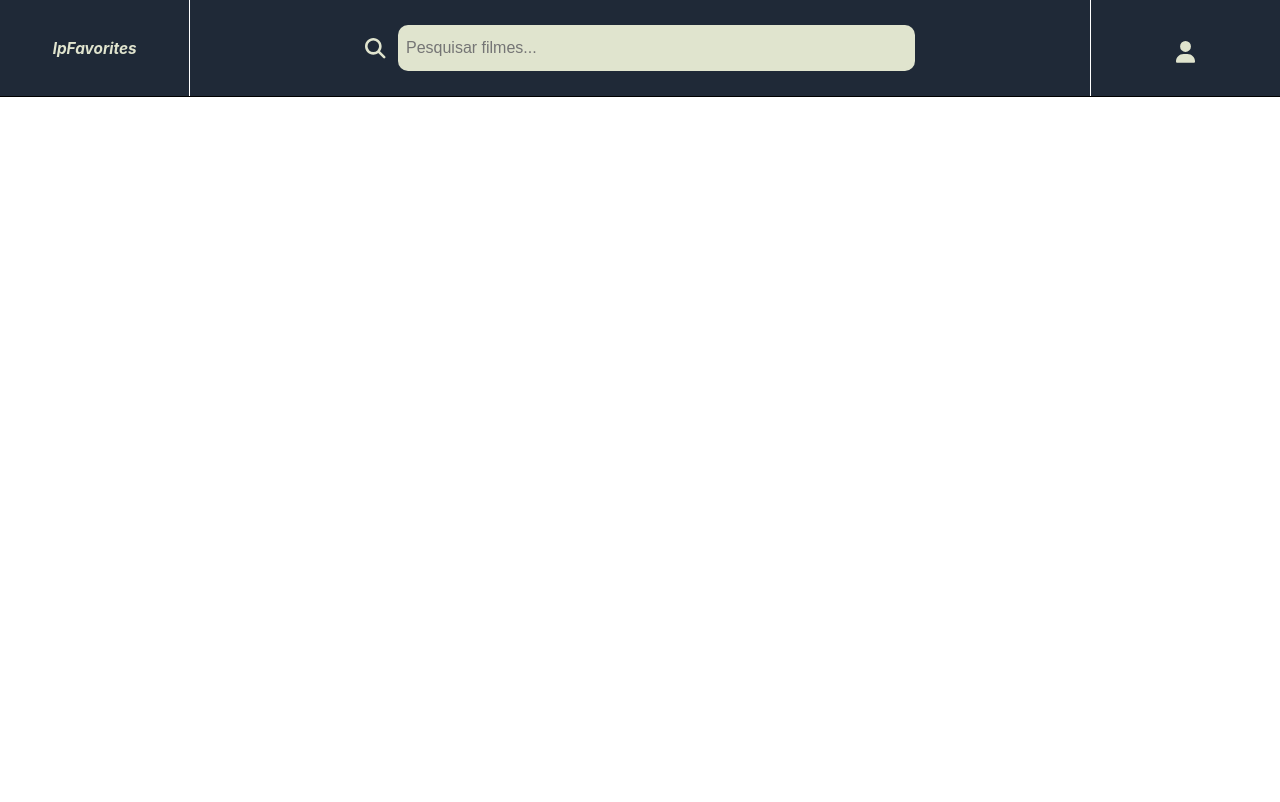
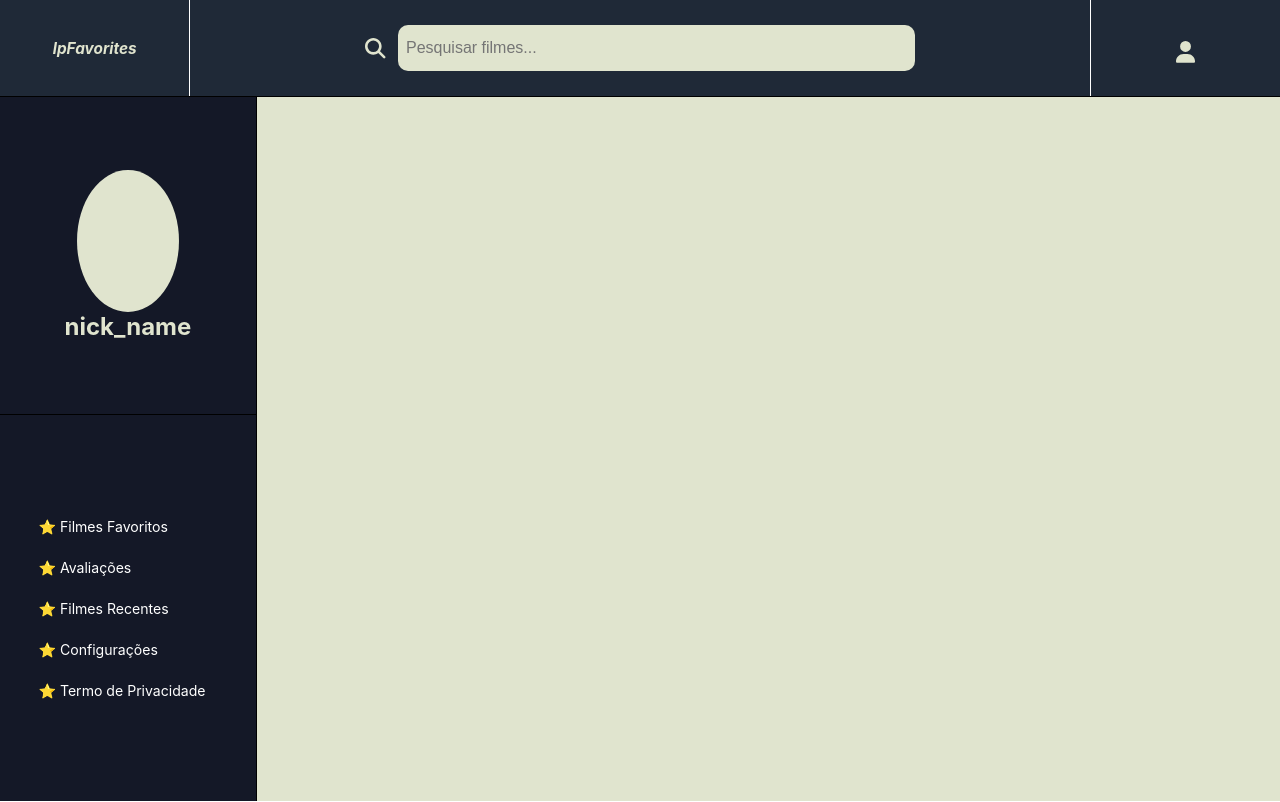
Before and after one commit to josevitordds/LpFavorites, a React (Create React App) app: page /profile in a window 1280 px wide. Built offline with nearby package versions, Linux system fonts and the light colour scheme.

Commit message:
inicio da criação da página do perfil

```diff
--- a/src/components/Header.js
+++ b/src/components/Header.js
@@ -82,10 +82,10 @@ function Header({ setMovies }) {
 
   return (
     <div className="headerPage">
-      <div className="logoHeader" onClick={() => navigate("/")}>
+      <div className="logoHeader bg-corHeader" onClick={() => navigate("/")}>
         <h1>lpFavorites</h1>
       </div>
-      <form className="pesquisaHeader" onSubmit={handleSearchSubmit} ref={searchRef}>
+      <form className="pesquisaHeader bg-corHeader" onSubmit={handleSearchSubmit} ref={searchRef}>
         <FontAwesomeIcon icon={faMagnifyingGlass} className="iconHeader" />
         <input
           type="text"
@@ -108,7 +108,7 @@ function Header({ setMovies }) {
           </ul>
         )}
       </form>
-      <div className="perfilHeader">
+      <div className="perfilHeader bg-corHeader" >
         <div className="perfilHeader-container" onClick={() => navigate("/profile")}>
           <FontAwesomeIcon icon={faUser} className="userIconHeader" />
         </div>
--- a/src/pages/Home.js
+++ b/src/pages/Home.js
@@ -12,7 +12,7 @@ function Home() {
   }
   return (
     <>
-      <div className="homePage">
+      <div className="homePage bg-azulMedio">
         <div className="homePage-categors">
           <div className="homePage-nameCat">
             <h2>CATEGORIAS</h2>
--- a/src/pages/MovieDetails.js
+++ b/src/pages/MovieDetails.js
@@ -49,14 +49,14 @@ function MovieDetails() {
   return (
     <>
       <div className="detailsMovie-page">
-        <div className="detailsMovie-imgInf">
+        <div className="detailsMovie-imgInf bg-azulForte">
           <div className="detailsMovie-img">
             <img
               src={`https://image.tmdb.org/t/p/w500${movieDetails.poster_path}`}
               alt={movieDetails.title || movieDetails.original_title}
             />
           </div>
-          <div className="detailsMovie-infDetails">
+          <div className="detailsMovie-infDetails bg-azulMedio">
             <div className="detailsMovie-infoMax">
               <div className="detailsMovie-infDetails-cards">
                 <h2>{movieDetails.title}</h2>
--- a/src/pages/Profile.js
+++ b/src/pages/Profile.js
@@ -1,7 +1,26 @@
 import React from "react";
+import "../styles/Profile.css"
+function Profile(){
+    return(<>
+    <div className="profilePage">
+        <div className="profilePage-left bg-azulMedio">
+            <div className="profilePage-img">
+                <section className="profilePage-perfil bg-corSecundariaHeader"></section>
+                <h2>nick_name</h2>
+            </div>
+            <div className="profilePage-options ">
+                <span className="space-bottom-10"> ⭐ Filmes Favoritos</span>
+                <span className="space-bottom-10">⭐ Avaliações</span>
+                <span className="space-bottom-10">⭐ Filmes Recentes</span>
+                <span className="space-bottom-10">⭐ Configurações</span>
+                <span>⭐ Termo de Privacidade</span>
+            </div>
+        </div>
+        <div className="profilePage-right bg-corSecundariaHeader">
 
-function Profile(){
-    return(<></>);
+        </div>
+    </div>
+    </>);
 }
 
 export default Profile;
--- a/src/styles/Header.css
+++ b/src/styles/Header.css
@@ -10,7 +10,6 @@
 .logoHeader{
     width: 15%;
     height: 100%;
-    background-color:#1F2937;
     border-right: 1.5px solid #ffffff;
     display: flex;
     align-items: center;
@@ -23,7 +22,6 @@
     position: relative;
     width: 70%;
     height: 100%;
-    background-color: #1F2937;
     border-right: 1.5px solid #ffffff;
     display: flex;
     align-items: center;
@@ -53,11 +51,12 @@
     outline: none;
     box-shadow: 0 0 5px rgba(28, 26, 26, 0.8);
 }
-
+.bg-corHeader{
+    background-color:#1F2937;
+}
 .perfilHeader{
     width: 15%;
     height: 100%;
-    background-color:#1F2937;
     display: flex;
     align-items: center;
     justify-content: center;
--- a/src/styles/Home.css
+++ b/src/styles/Home.css
@@ -11,8 +11,10 @@
     align-items: center;
     justify-content: center;
     flex-direction: column;
+
+}
+.bg-azulMedio{
     background-color:  #141827;
-
 }
 
 .homePage-categors {
--- a/src/styles/MovieDetails.css
+++ b/src/styles/MovieDetails.css
@@ -23,6 +23,7 @@
     display:flex ;
     align-items: center;
     justify-content: space-around;
+    border-right: 1px solid black;
 }
 .detailsMovie-img{
     height: 100%;
@@ -30,6 +31,8 @@
     display: flex;
     align-items: center;
     justify-content: center;
+}
+.bg-azulForte{
     background-color: #0e111c;
 }
 .detailsMovie-img img{
@@ -45,7 +48,9 @@
     align-items: center;
     justify-content:start;
     flex-direction: column;
-    background-color: #141827;
+}
+.bg-azulMedio{
+    background-color:  #141827;
 }
 .detailsMovie-inf{
     width: 100%;
--- /dev/null
+++ b/src/styles/Profile.css
@@ -0,0 +1,54 @@
+.profilePage{
+    width: 100%;
+    height: 88vh;
+    display: flex;
+    align-items: center;
+    justify-content: space-around;
+}
+.profilePage-left{
+    width: 20%;
+    height: 100%;
+    border-right: 1px solid black;
+}
+.profilePage-right{
+    width: 80%;
+    height: 100%;
+}
+.profilePage-img{
+    display: flex;
+    align-items: center;
+    justify-content: center;
+    flex-direction: column;
+    color: #e0e4ce;
+    width: 100%;
+    height: 45%;
+    border-bottom: 1px solid black;
+}
+.profilePage-perfil{
+    width: 40%;
+    height: 45%;
+    border-radius: 50%;
+}
+.profilePage-options{
+    display: flex;
+    align-items: start;
+    justify-content: center;
+    flex-direction: column;
+    padding-left: 3vw;
+    width: 100%;
+    height: 55%;
+    color: white;
+    font-size: 1.1vw;
+}
+.space-bottom-10{
+    margin-bottom: 3vh;
+}
+.bg-azulForte{
+    background-color: #0e111c;
+}
+.bg-corSecundariaHeader{
+    background-color: #e0e4ce;
+}
+.bg-azulMedio{
+    background-color:  #141827;
+}
```
